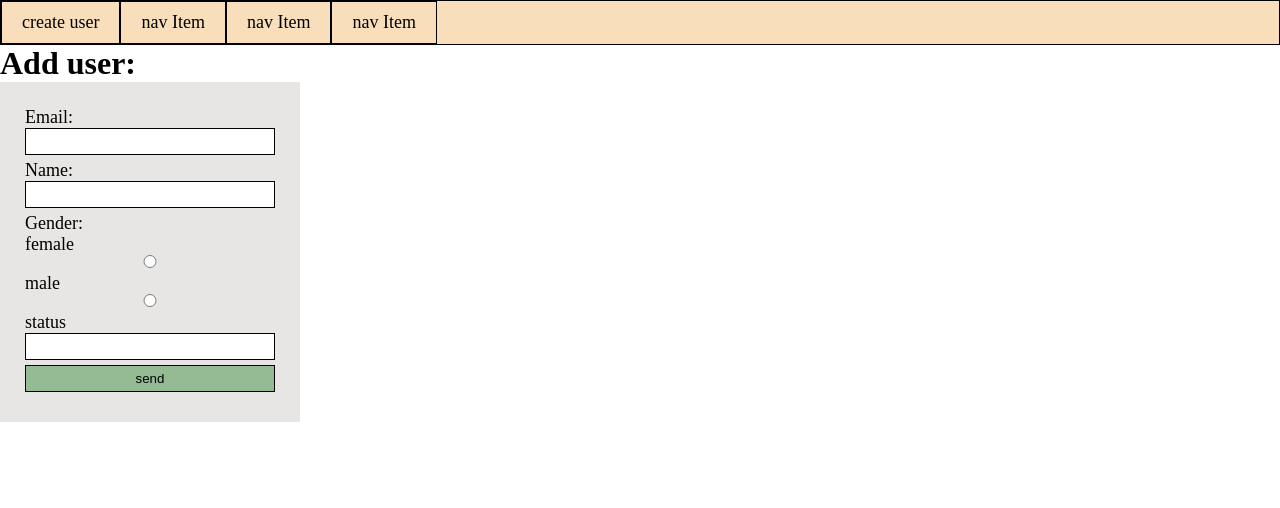
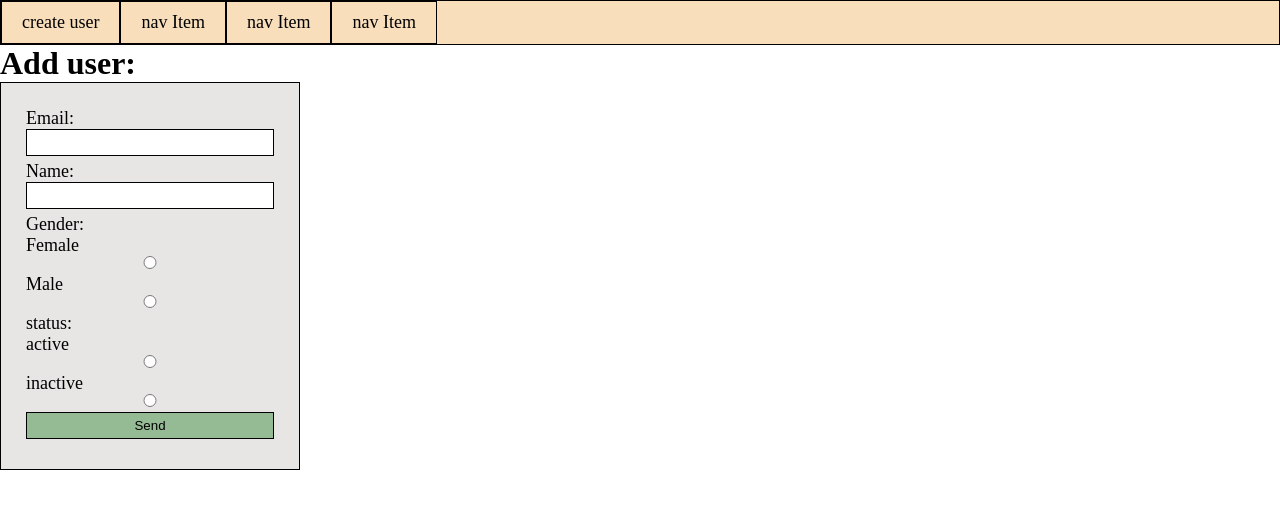
Before and after one commit to Ma9da/dashboard, an Angular app: page /create-user in a window 1280 px wide. Shown: the top 508 px of the page. Built offline with nearby package versions, Linux system fonts and the light colour scheme.

Commit message:
create user form with validation

```diff
--- a/src/app/components/create-user-form/create-user-form.component.css
+++ b/src/app/components/create-user-form/create-user-form.component.css
@@ -4,6 +4,7 @@ form {
   width: 300px;
   background-color: #e8e5e5;
   padding: 25px;
+  border: 1px solid;
 }
 input {
   padding: 5px 3px;
--- a/src/app/components/create-user-form/create-user-form.component.html
+++ b/src/app/components/create-user-form/create-user-form.component.html
@@ -1,16 +1,30 @@
 <div class="container">
   <h1>Add user:</h1>
-  <form [formGroup]="addUserForm" (ngSubmit)="addUserSubmit(addUserForm)">
+  <form [formGroup]="addUserForm" (ngSubmit)="addUserSubmit()">
     <label for="email">Email:</label>
     <input formControlName="email" type="email" id="email" />
+    <ng-container *ngIf="addUserForm.get('email')?.touched">
+      <small *ngIf="addUserForm.get('email')?.hasError('email')">
+        Please provide a valid email format!
+      </small>
+      <small *ngIf="addUserForm.get('email')?.hasError('required')">
+        This field is required!
+      </small>
+    </ng-container>
     <!--  -->
     <label for="name">Name:</label>
     <input formControlName="name" type="text" id="name" />
+    <ng-container
+      *ngIf="
+        addUserForm.get('name')?.invalid && addUserForm.get('name')?.touched
+      "
+    >
+      <small>This field is required!</small>
+    </ng-container>
 
     <!--  -->
     <label for="gender">Gender:</label>
-
-    <label for="female">female</label>
+    <label for="female">Female</label>
     <input
       type="radio"
       formControlName="gender"
@@ -18,8 +32,7 @@
       value="female"
       id="female"
     />
-
-    <label for="male">male</label>
+    <label for="male">Male</label>
     <input
       type="radio"
       formControlName="gender"
@@ -27,10 +40,39 @@
       value="male"
       id="male"
     />
+    <ng-container
+      *ngIf="
+        addUserForm.get('gender')?.invalid && addUserForm.get('gender')?.touched
+      "
+    >
+      <small>This field is required!</small>
+    </ng-container>
     <!--  -->
-    <label for="status">status</label>
-    <input type="text" id="status" />
+    <label for="status">status:</label>
+    <label for="active">active</label>
+    <input
+      type="radio"
+      formControlName="status"
+      name="status"
+      value="active"
+      id="active"
+    />
+    <label for="inactive">inactive</label>
+    <input
+      type="radio"
+      formControlName="status"
+      name="status"
+      value="inactive"
+      id="inactive"
+    />
+    <ng-container
+      *ngIf="
+        addUserForm.get('status')?.invalid && addUserForm.get('status')?.touched
+      "
+    >
+      <small>This field is required!</small>
+    </ng-container>
     <!--  -->
-    <input type="submit" value="send" />
+    <input type="submit" value="Send" />
   </form>
 </div>
--- a/src/app/components/create-user-form/create-user-form.component.ts
+++ b/src/app/components/create-user-form/create-user-form.component.ts
@@ -10,6 +10,8 @@ import {
   Validators,
 } from '@angular/forms';
 import { Observable, Observer } from 'rxjs';
+import { UserServiceService } from '../../services/userService.service';
+import { FormsModule } from '@angular/forms';
 
 @Component({
   selector: 'app-create-user-form',
@@ -19,14 +21,28 @@ import { Observable, Observer } from 'rxjs';
 })
 export class CreateUserFormComponent {
   addUserForm!: FormGroup;
-  constructor(private fb: FormBuilder) {
+  constructor(
+    private fb: FormBuilder,
+    private userService: UserServiceService
+  ) {
     this.addUserForm = this.fb.group({
-      email: ['', Validators.required],
-      name: ['', Validators.required],
-      gender: [null, Validators.required],
+      email: ['', [Validators.required, Validators.email]],
+      name: ['', [Validators.required]],
+      gender: [null, [Validators.required]],
+      status: ['', [Validators.required]],
     });
   }
-  addUserSubmit(vale: any) {
-    console.log(vale);
+  addUserSubmit() {
+    if (this.addUserForm.valid) {
+      this.userService.createUser(this.addUserForm.value).subscribe({
+        next: (response: any) => {
+          console.log('User created:', response);
+          this.addUserForm.reset();
+        },
+        error: (err: any) => {
+          console.error('Error creating user:', err);
+        },
+      });
+    }
   }
 }
--- a/src/app/services/userService.service.ts
+++ b/src/app/services/userService.service.ts
@@ -13,10 +13,12 @@ interface User {
 })
 export class UserServiceService {
   private baseUrl: string = 'https://gorest.co.in/public/v2/users';
-  private tokenKey: string = '0af95b048e8cbfa4c8b1fd3f744f48e668a3777c55f37604aedbd115cb2727db';
+  private tokenKey: string =
+    '0af95b048e8cbfa4c8b1fd3f744f48e668a3777c55f37604aedbd115cb2727db';
 
   constructor(private http: HttpClient) {}
   createUser(user: User): Observable<any> {
-    return this.http.post<any>(this.baseUrl, user);
+    const headers = { Authorization: `Bearer ${this.tokenKey}` };
+    return this.http.post<any>(this.baseUrl, user, { headers });
   }
 }
```
Also changed, not shown: src/app/app.module.ts (+8 -1 lines).
